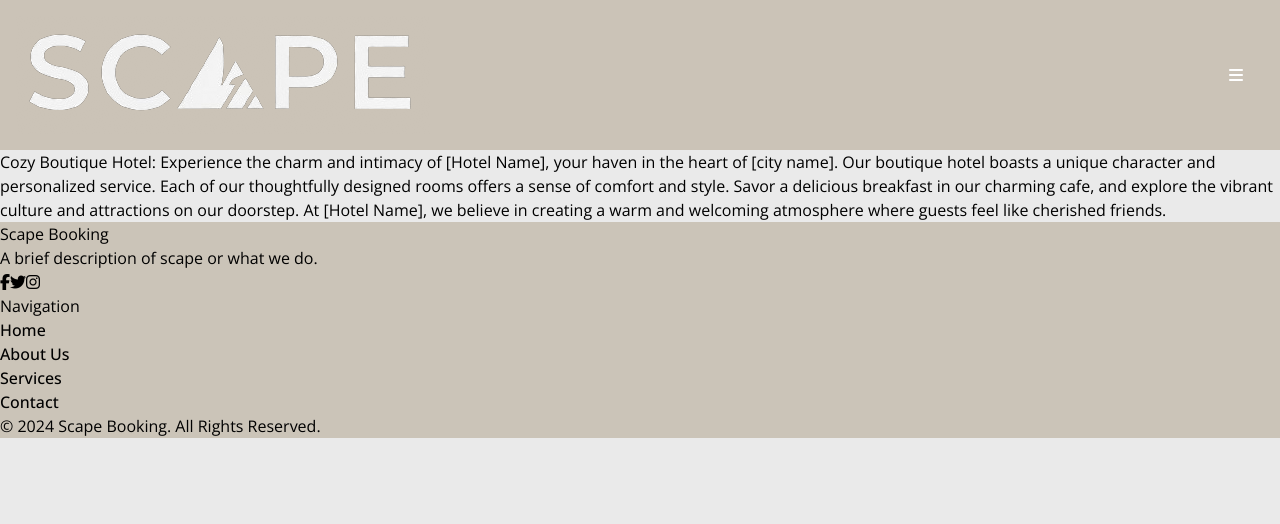
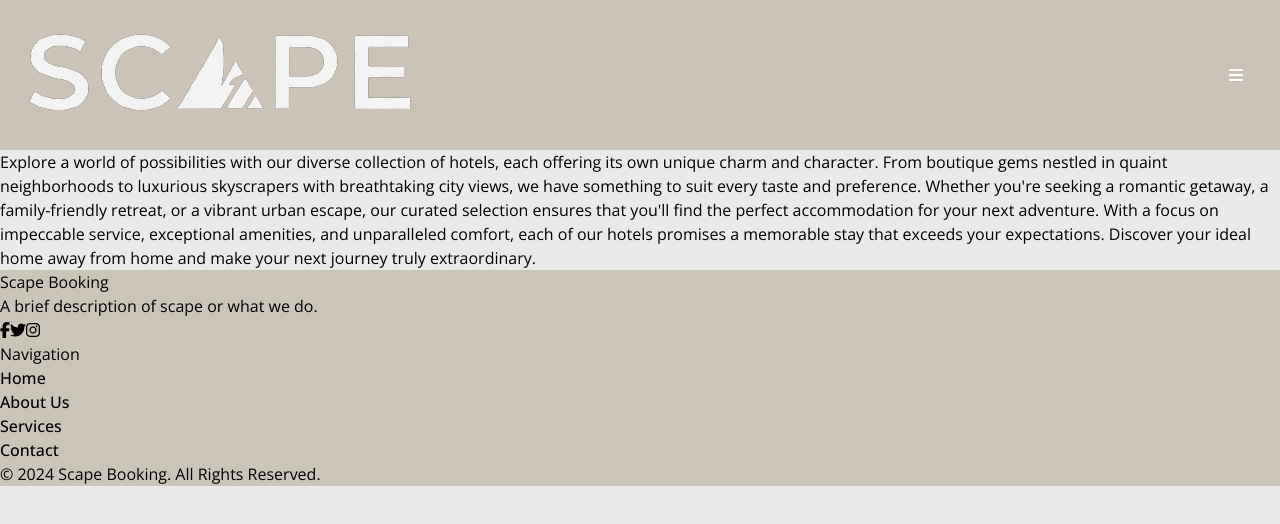
Before and after one commit to linphone2000/hotel-frontend, a React (Vite) app: page /about in a window 1280 px wide. Shown: the top 524 px of the page. Built offline with nearby package versions, Linux system fonts and the light colour scheme; no server answers.

Commit message:
Launch v1.0

```diff
--- a/src/components/BookForm/BookForm.jsx
+++ b/src/components/BookForm/BookForm.jsx
@@ -68,7 +68,7 @@ const BookForm = () => {
         currentDate.setDate(currentDate.getDate() + 1);
       }
 
-      if (datesToAdd.length > 0) {
+      if (datesToAdd.length > 1) {
         const response = await axios.post(flaskAPI + "/book", {
           userID: currentUser._id,
           roomID: selectedRoomData._id,
@@ -82,6 +82,8 @@ const BookForm = () => {
           showToast("success", "Room booked successfully");
           handleCloseModal();
         }
+      } else {
+        showToast("error", "Please select both check in/out dates");
       }
     } catch (error) {
       console.log("No dates selected");
@@ -151,13 +153,16 @@ const BookForm = () => {
 
             {/* Display selected date range */}
             {selectedRange && (
-              <>
+              <div className="flex flex-col gap-2">
                 <p className="text-gray-700 mt-4">
                   Selected range: {selectedRange.startDate.toDateString()} -{" "}
                   {selectedRange.endDate.toDateString()}
                 </p>
-                <p>Price: ${totalPrice}</p>
-              </>
+                <div className="flex justify-center gap-4 items-center">
+                  <p className="font-semibold text-gray-600">Price: ${totalPrice}</p>
+                  <p className="text-sm text-green-500 border px-2 pb-0.5 rounded-lg border-green-500">Pay on arrival</p>
+                </div>
+              </div>
             )}
 
             {/* Book Submit */}
--- a/src/components/BookingComponent/BookingComponent.jsx
+++ b/src/components/BookingComponent/BookingComponent.jsx
@@ -16,7 +16,7 @@ const BookingComponent = () => {
     if (currentUser) {
       getBookingsByID(currentUser._id);
     }
-  });
+  }, []);
 
   // Effect to re-render
   useEffect(() => {}, [bookingStatus]);
@@ -25,7 +25,7 @@ const BookingComponent = () => {
     <div className="bg-gray-50 min-h-screen p-4">
       <h2 className="text-2xl text-center font-semibold mb-4">Your Bookings</h2>
       <hr className="my-5 border-gray-300"></hr>
-      {bookingsLoading ? (
+      {!bookings ? (
         <div className="h-64">
           <Spinner />
         </div>
--- a/src/components/BookingItem/BookingItem.jsx
+++ b/src/components/BookingItem/BookingItem.jsx
@@ -2,12 +2,16 @@ import axios from "axios";
 import { useData } from "../../context/DataContext";
 import { useUIModal } from "../../context/UIModalContext";
 import { _capitalize } from "chart.js/helpers";
+import { useAuth } from "../../context/AuthContext";
+import { useBooking } from "../../context/BookingContext";
 
 const BookingItem = ({ booking }) => {
   // Context
   const { flaskAPI } = useData();
   const { setBookingStatus } = useData();
   const { showToast } = useUIModal();
+  const { currentUser } = useAuth();
+  const { getBookingsByID } = useBooking();
 
   // Date Formatting
   const formatDate = (dateString) => {
@@ -32,6 +36,7 @@ const BookingItem = ({ booking }) => {
     console.log(response.data);
     showToast("success", "Booking cancelled!");
     setBookingStatus((prev) => !prev);
+    getBookingsByID(currentUser._id);
   };
 
   return (
--- a/src/components/HotelCard/HotelCard.jsx
+++ b/src/components/HotelCard/HotelCard.jsx
@@ -51,12 +51,12 @@ const HotelCard = ({ hotel }) => {
           <span className="font-bold">Phone:</span> {hotel.hotelPhone}
         </p>
       </div>
-      <div className="w-1/2">
+      <div className="w-1/2 flex items-center">
         {hotelImage == null ? (
-          <ImageLoading scale={"w-full h-full"} isCenter={true} />
+          <ImageLoading scale={"w-full"} isCenter={true} />
         ) : (
           <img
-            className={`h-full w-full object-cover mx-auto rounded-md `}
+            className={`w-full object-cover mx-auto rounded-md `}
             src={`${hotelImage.src}`}
             alt="Hotel Image"
           />
--- a/src/components/Modal/Modal.jsx
+++ b/src/components/Modal/Modal.jsx
@@ -18,7 +18,9 @@ const Modal = ({ children }) => {
       transition={{ duration: 0.3 }}
     >
       <motion.div
-        className={`modal-box ${modalForm == "book" && "book"} ${isModalOpen ? "active" : ""}`}
+        className={`modal-box ${modalForm == "book" && "lg:w-3/4"} ${
+          isModalOpen ? "active" : ""
+        }`}
         initial={{ opacity: 0, y: -50 }}
         animate={{ opacity: isModalOpen ? 1 : 0, y: isModalOpen ? 0 : -50 }}
         transition={{ duration: 0.3 }}
--- a/src/context/DataContext.jsx
+++ b/src/context/DataContext.jsx
@@ -10,8 +10,8 @@ import axios from "axios";
 const DataContext = createContext();
 
 export const DataProvider = ({ children }) => {
-  // const flaskAPI = "http://localhost:5001";
-  const flaskAPI = "https://following-blackbird-lpmz-a2088328.koyeb.app";
+  const flaskAPI = "http://localhost:5001";
+  // const flaskAPI = "https://following-blackbird-lpmz-a2088328.koyeb.app";
 
   // States
   const [hotels, setHotels] = useState([]); // All hotels
--- a/src/pages/About.jsx
+++ b/src/pages/About.jsx
@@ -8,14 +8,18 @@ const About = () => {
       transition={{ duration: 0.5 }}
       className="p-10 text-xl h-screen"
     >
-      <p className="p-10 text-xl">
-        Cozy Boutique Hotel: Experience the charm and intimacy of [Hotel Name],
-        your haven in the heart of [city name]. Our boutique hotel boasts a
-        unique character and personalized service. Each of our thoughtfully
-        designed rooms offers a sense of comfort and style. Savor a delicious
-        breakfast in our charming cafe, and explore the vibrant culture and
-        attractions on our doorstep. At [Hotel Name], we believe in creating a
-        warm and welcoming atmosphere where guests feel like cherished friends.
+      <p className="p-10 text-justify text-xl">
+        Explore a world of possibilities with our diverse collection of hotels,
+        each offering its own unique charm and character. From boutique gems
+        nestled in quaint neighborhoods to luxurious skyscrapers with
+        breathtaking city views, we have something to suit every taste and
+        preference. Whether you're seeking a romantic getaway, a family-friendly
+        retreat, or a vibrant urban escape, our curated selection ensures that
+        you'll find the perfect accommodation for your next adventure. With a
+        focus on impeccable service, exceptional amenities, and unparalleled
+        comfort, each of our hotels promises a memorable stay that exceeds your
+        expectations. Discover your ideal home away from home and make your next
+        journey truly extraordinary.
       </p>
     </motion.div>
   );
```
